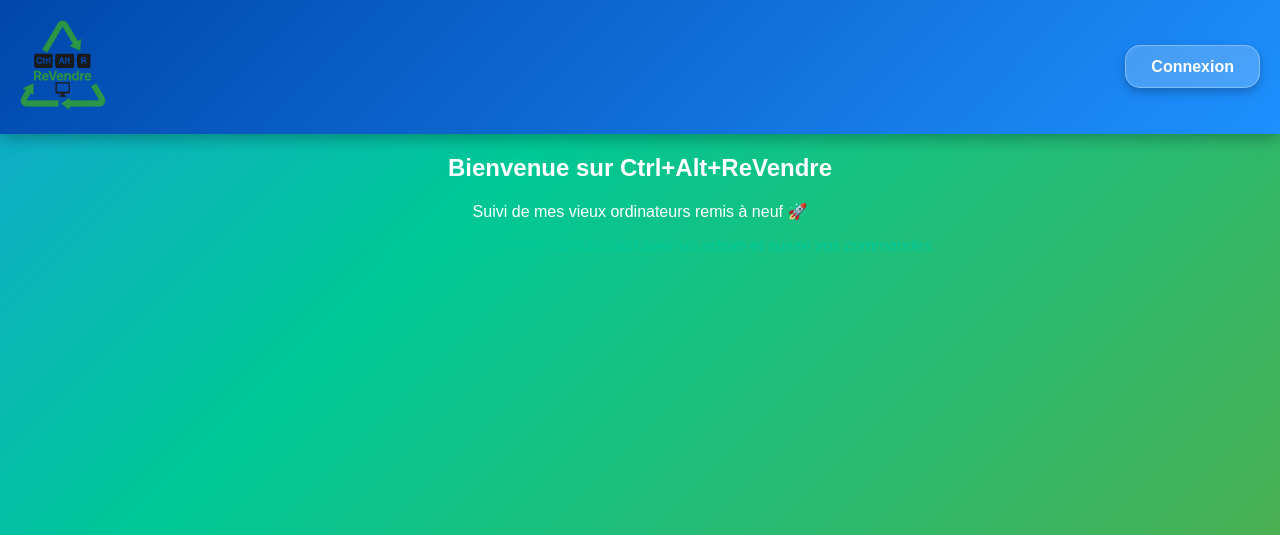
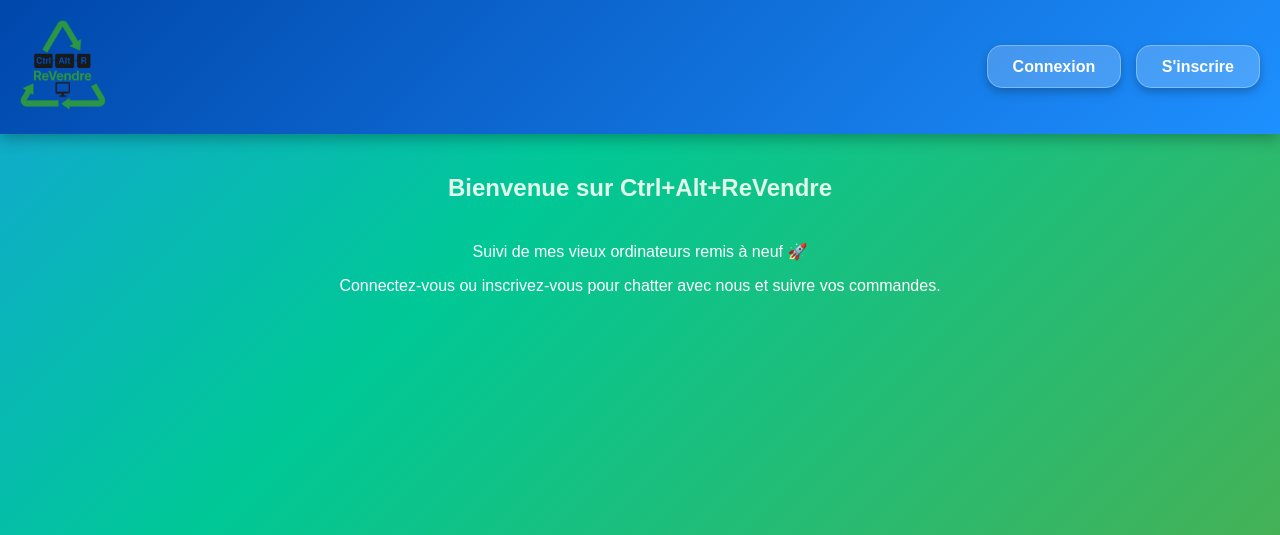
Before and after one commit to Pier-Alexis/Ctrl-Alt-Revendre, a Flask app: page / in a window 1280 px wide. Shown: the top 535 px of the page. Run offline with Flask 3, Linux system fonts and the light colour scheme.

Commit message:
Update index.html

```diff
--- a/templates/index.html
+++ b/templates/index.html
@@ -11,21 +11,21 @@
             <img src="{{ url_for('static', filename='logo.png') }}" alt="Ctrl+Alt+ReVendre" class="logo">
         </div>
         <div class="login-container">
-            {% if user %}
-                <a href="{{ url_for('chat', username=user) }}" class="login-btn">Chat</a>
+            {% if session.user %}
+                <a href="/chat" class="login-btn">Chat</a>
+                <a href="/logout" class="login-btn">Se déconnecter</a>
             {% else %}
                 <a href="/login" class="login-btn">Connexion</a>
+                <a href="/register" class="login-btn">S'inscrire</a>
             {% endif %}
         </div>
     </header>
 
     <main class="content">
-        <h2>Bienvenue sur Ctrl+Alt+ReVendre</h2>
+        <h2 style="padding:20px; color:#e0f7e9">Bienvenue sur Ctrl+Alt+ReVendre</h2>
         <p>Suivi de mes vieux ordinateurs remis à neuf 🚀</p>
-        {% if not user %}
-            <p style="margin-top:15px; font-style:italic; color:#00c896;">
-                Connectez-vous pour chatter directement avec un admin et suivre vos commandes.
-            </p>
+        {% if not session.user %}
+            <p>Connectez-vous ou inscrivez-vous pour chatter avec nous et suivre vos commandes.</p>
         {% endif %}
     </main>
 </body>
```
